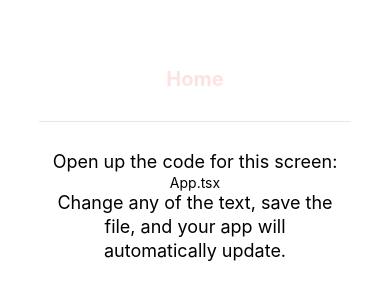
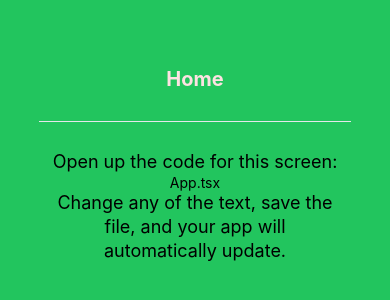
Before and after one commit to jakeirs/dream-pie, a React Native app: screen / in a window 390 px wide. Shown: the part 258-558 px from the top of the page. Built offline with nearby package versions, Linux system fonts and the light colour scheme.

Commit message:
All works - WEB

```diff
--- a/components/ScreenContent.tsx
+++ b/components/ScreenContent.tsx
@@ -19,7 +19,7 @@ export const ScreenContent = ({ title, path, children }: ScreenContentProps) =>
   );
 };
 const styles = {
-  container: `items-center  flex-1 justify-center`,
+  container: `items-center  flex-1 justify-center bg-green-500`,
   separator: `h-[1px] my-7 w-4/5 bg-gray-200`,
   title: `text-xl font-bold text-red-100`,
 };
--- a/package.json
+++ b/package.json
@@ -18,7 +18,10 @@
     "react-native": "0.81.4",
     "react-native-reanimated": "~4.1.0",
     "react-native-safe-area-context": "~5.6.0",
-    "react-native-worklets": "^0.5.1"
+    "react-native-worklets": "^0.5.1",
+    "react-dom": "19.1.0",
+    "react-native-web": "^0.21.0",
+    "@expo/metro-runtime": "~6.1.1"
   },
   "devDependencies": {
     "@babel/core": "^7.20.0",
```
Also changed, not shown: 1 other file (tests, documents, lock files or other folders).
